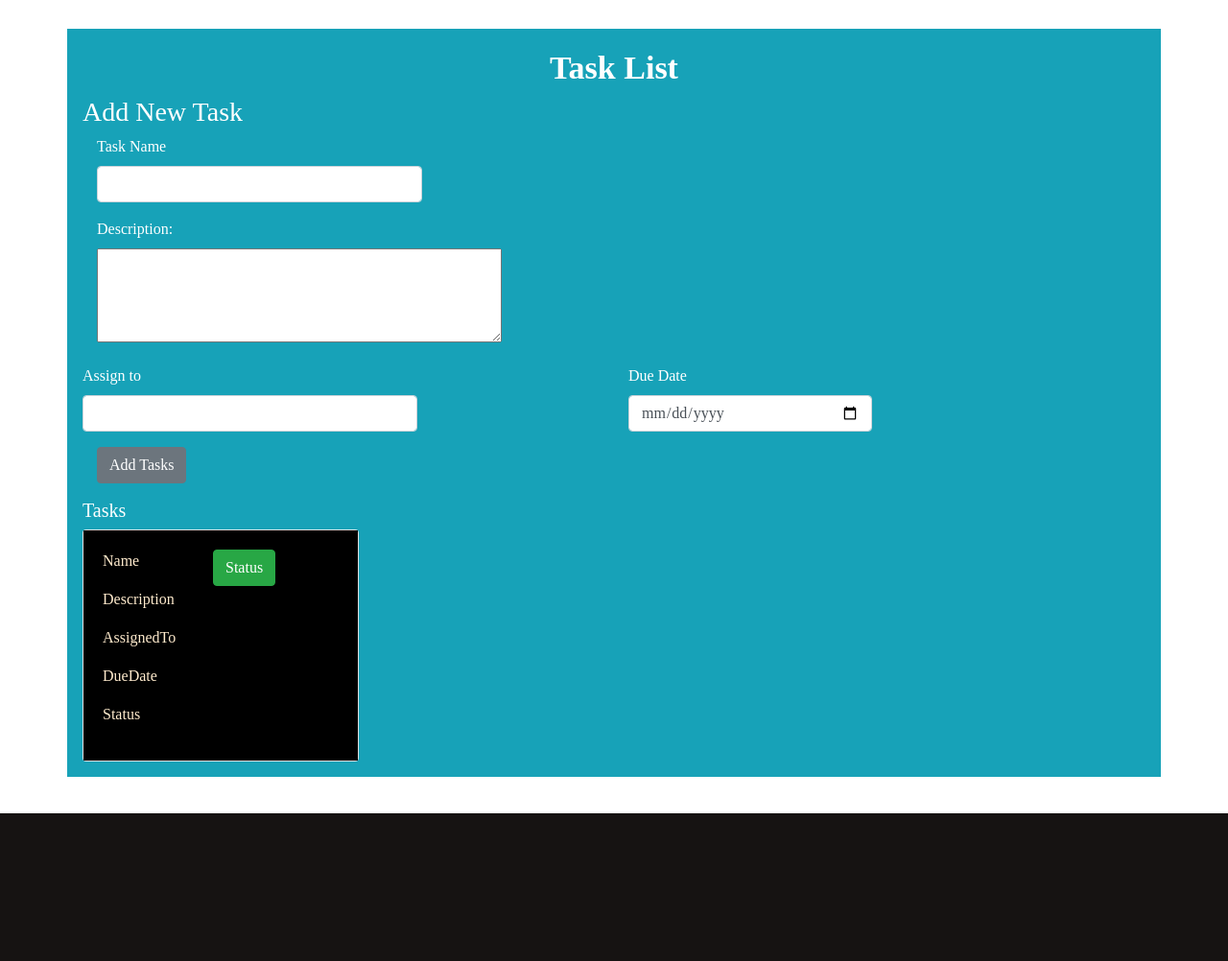
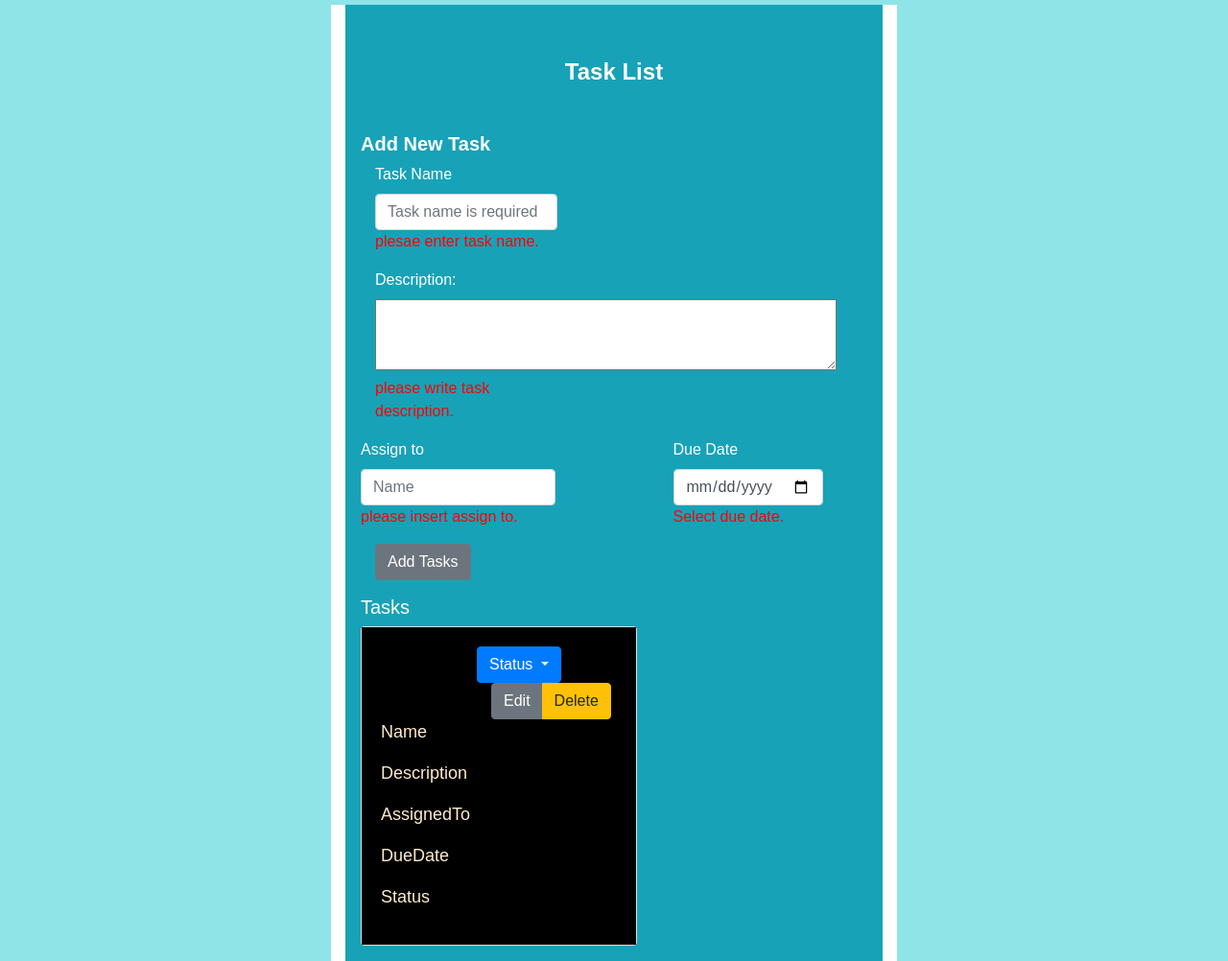
Before and after one commit to be478/group2, a plain HTML site: page index.html in a window 1280 px wide. Shown: the whole page at 96% size. Before the commit the page ends 848 px from the top, so only its background shows below. Drawn offline with nearby package versions, Linux system fonts and the light colour scheme.

Commit message:
js and CSS style modified

```diff
--- a/css/style.css
+++ b/css/style.css
@@ -1,14 +1,23 @@
 * {
+
     margin: 0px;
     padding: 0px;
-    font-family: 'Times New Roman', Times, serif, Helvetica, sans-serif;
+    font-family: 'Arial', Times, serif, Helvetica, sans-serif;
 
 }
-html { background-color: darkblue;
-    background-color: rgb(22, 19, 18);
-    background-image:
+
+html {
+    background-color: rgb(143, 228, 231);
+    width: 600px;
+    padding: 5px;
+    margin: auto auto;
+    aspect-ratio: auto 600/712 ;
+    border: rgb(0, 114, 66);
+    border-radius: 5px;
+
 }
-.container {
+
+container {
     display: block;
     padding: 30px 0px;
     color: rgb(8, 8, 7);
@@ -18,17 +27,76 @@ html { background-color: darkblue;
 
   h1 {
     font-weight: 900;
-    font-size: 34px ;
-    padding-top: 5px;
+    font-size: 24px ;
     text-align: center;
-  }
-  .form {
-      font-size: 18px;
+    background-image: linear-gradient(
+            to right,
+            rgb(4, 100, 66) 0%,
+            rgb(4, 100, 91) 100%,
+        );
+        color: white;
+        padding: 40px;
   }
 
-  .card-body {
+  h3 {
+      font-weight: 700;
+      font-size: 20px;
+  }
+
+  .form {
+    font-size: 18px;
+    padding: 40px;
+}
+
+  form-group input {
+    width: 320px;
+    color: #333;
+    margin-bottom: 4px;
+    padding: 10px;
+    font-size: 20px;
+
+  }
+
+  .error-hint {
+    color: red;
+    font: size 10px; ;
+
+  }
+
+  input.invalid {
+    border: 1px solid red;
+  }
+
+
+   button {
+      padding: 10px;
+      font-size: 24px;
+      background: none;
+      border: 1px solid rgb(32, 114, 0);
+      border-radius: 10px;
+      transition:all 1s ;
+      cursor: pointer;
+  }
+
+  button:hover {
+    background-color: rgb(0, 114, 66);
+    border: rgb(0, 0, 0);
+    color: white;
+
+  }
+
+  .hidden {
+      display: none;
+  }
+
+.card-body {
+      display: block;
+      font-size: 18px;
+      margin-bottom: auto;
       background-color: black;
       color:blanchedalmond;
+      width: auto;
+      height: auto;
   }
 .h5 {
     text-align: center;
--- a/index.html
+++ b/index.html
@@ -9,45 +9,51 @@
   <link rel="stylesheet" href="https://cdn.jsdelivr.net/npm/bootstrap@4.5.3/dist/css/bootstrap.min.css"
     integrity="sha384-TX8t27EcRE3e/ihU7zmQxVncDAy5uIKz4rEkgIXeMed4M0jlfIDPvg6uqKI2xXr2" crossorigin="anonymous">
   <link rel="stylesheet" href="css/style.css" type="text/css">
+  <script src="/js/index.js"></script>
   <title>Final Project</title>
+
 </head>
 
-  <body>
+<body>
       <div class="container">
 
         <main class="p-3 mb-2 bg-info text-white">
-            <!-- Task header  -->
+            <!--Task header-->
             <header>
               <h1>Task List</h1>
             </header>
             <h3>Add New Task</h3>
             <!-- Task list  -->
-            <form>
+            <form id="form1">
 
-              <div class="form-group col-md-4">
+              <div class="form-group col-md-5">
                 <label for="taskName">Task Name </label>
-                <input type="text" class="form-control" id="taskName">
+                <input type="text" class="form-control" id="taskName" placeholder="Task name is required">
+               <div class="error-hint">plesae enter task name.</div>
               </div>
-              <div class="form-group col-md-4">
+              <div class="form-group col-md-5">
                 <label for="description">Description:</label>
-                <textarea id="description" name="description" rows="4" cols="45">
+                <textarea id="description" name="description" placeholder="description is required./" rows="3" cols="50">
                 </textarea>
+                <div class="error-hint">please write task description.</div>
               </div>
 
 
               <div class="row">
-                <div class="form-group col-md-4">
+                <div class="form-group col-md-5">
                   <label for="assignTo">Assign to</label>
-                  <input type="text" class="form-control" id="assignTo">
+                  <input type="text" class="form-control" id="assignTo" placeholder="Name">
+                  <div class="error-hint">please insert assign to.</div>
                 </div>
 
                 <div class="form-group col-md-2 ">
 
                 </div>
 
-                <div class="form-group col-md-3 ">
+                <div class="form-group col-md-4 ">
                   <label for="date">Due Date</label>
                   <input type="date" name="date" class="form-control" placeholder="MM/DD/YYYY">
+                  <div class="error-hint">Select due date.</div>
                 </div>
 
               </div>
@@ -68,12 +74,29 @@
 
                 <div class="row">
                   <div class="col-md-5">
-                    <p>Name</p>
+
                   </div>
-                  <div class=" col-md-1">
-                    <button type="button" class="btn btn-success">Status</button>
+
+                  <!--to add drop down button-->
+                  <div class="dropdown">
+                    <button type="button" class="btn btn-primary dropdown-toggle" data-toggle="dropdown">
+                      Status
+                    </button>
+                    <div class="dropdown-menu">
+                      <a class="dropdown-item" href="#">Completed</a>
+                      <a class="dropdown-item" href="#">In-progress</a>
+                      <a class="dropdown-item" href="#">Pending</a>
+                      </div>
+
+                      <div class=" col-md-3">
+                        <div class="btn-group">
+                          <button type="button" class="btn btn-secondary">Edit</button>
+                          <button type="button" class="btn btn-warning">Delete</button>
+                        </div>
+                      </div>
                   </div>
-                </div>
+                  </div>
+                <p>Name</p>
                 <p>Description</p>
                 <p>AssignedTo</p>
                 <p>DueDate</p>
@@ -82,7 +105,6 @@
               </div>
             </div>
           </div>
-
 
         </main>
       </div>
@@ -99,6 +121,7 @@
         <script src="https://cdn.jsdelivr.net/npm/popper.js@1.16.1/dist/umd/popper.min.js" integrity="sha384-9/reFTGAW83EW2RDu2S0VKaIzap3H66lZH81PoYlFhbGU+6BZp6G7niu735Sk7lN" crossorigin="anonymous"></script>
         <script src="https://cdn.jsdelivr.net/npm/bootstrap@4.5.3/dist/js/bootstrap.min.js" integrity="sha384-w1Q4orYjBQndcko6MimVbzY0tgp4pWB4lZ7lr30WKz0vr/aWKhXdBNmNb5D92v7s" crossorigin="anonymous"></script>
         -->
+
   </body>
 
 </html>
--- /dev/null
+++ b/js/index.js
@@ -0,0 +1,30 @@
+const taskName = document.querySelector('#taskName');
+const description = document.querySelector('#description');
+const assignTo = document.querySelector('#assignTo');
+const dueDate = document.querySelector('#DueDate');
+function validFormFieldInput(){
+    let errorMessages = [];
+    const taskName1 = taskName.value;
+    const description1 = description.value;
+    const assignTo1 = assignTo.value;
+    const dueDate1 = DueDate.value;
+    if(taskName1 === '' || taskName1 === null){
+        errorMessages.push("Please enter task name")
+    }
+    if(description1 === '' || description1 === null){
+        errorMessages.push("Please write task description")
+    }
+    if(assignTo1 === '' || assignTo1 === null){
+        errorMessages.push("Please enter assign to")
+    }
+    if(dueDate1 === '' || dueDate1 === null){
+        errorMessages.push("Please select due date")
+    }
+    if(errorMessages.length > 0){
+        let output = '';
+        for(let i =0; i<errorMessages.length; i++){
+            output += errorMessages[i]+'\n';
+        }
+       alert(output)
+    }
+}
```
